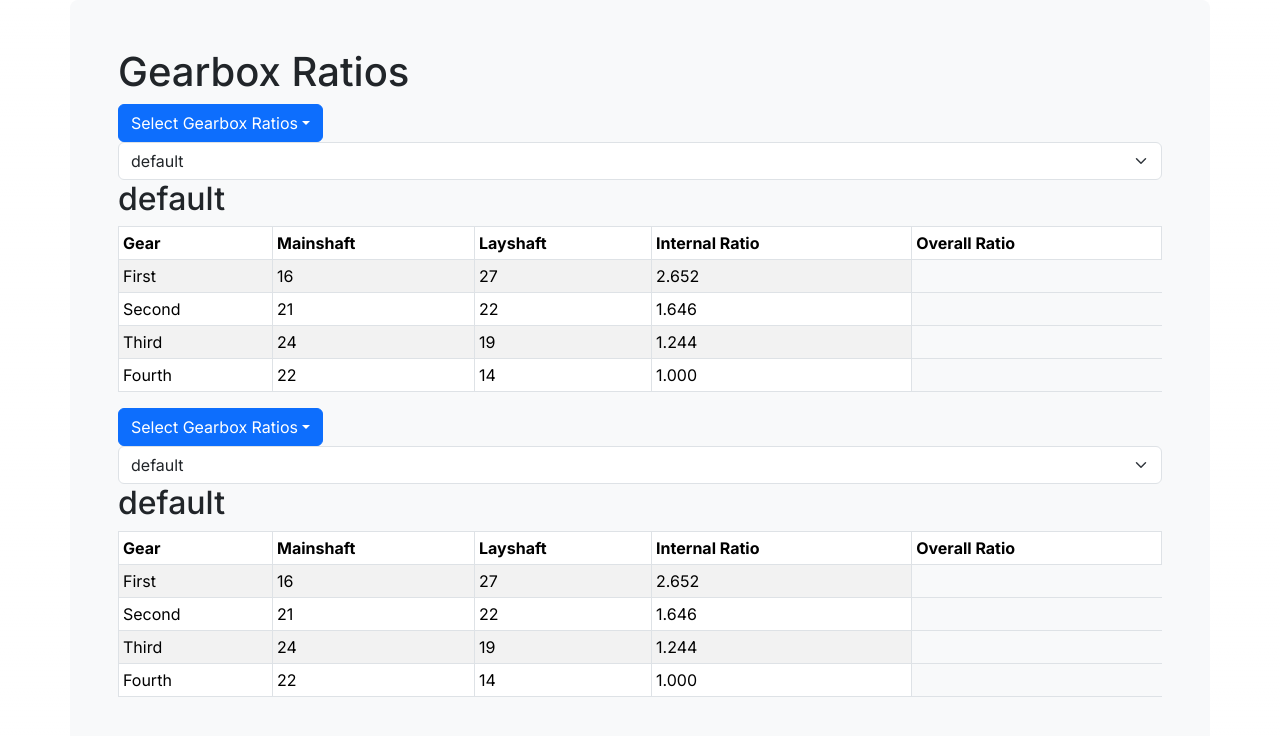
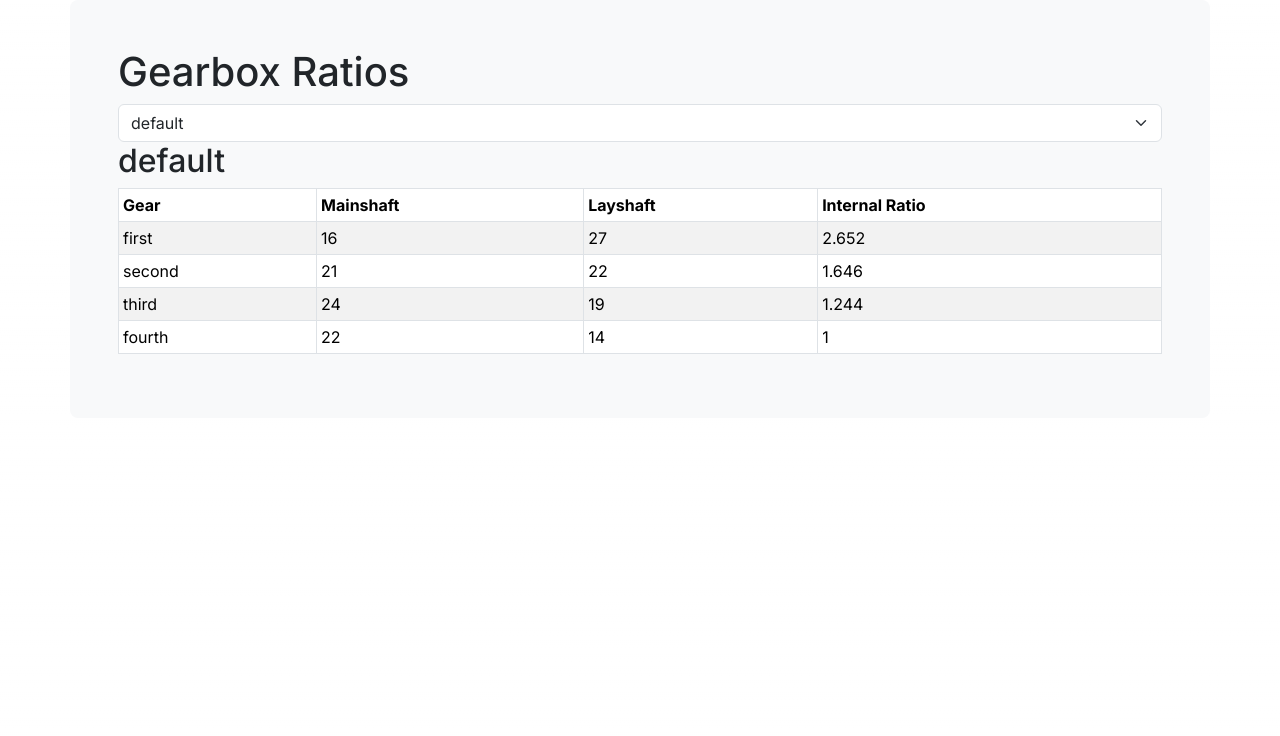
Before and after one commit to mnunn2/gearbox-ratios, a Next.js app: page / in a window 1280 px wide. Shown: the top 736 px of the page. Built offline with nearby package versions, Linux system fonts and the light colour scheme.

Commit message:
implemented data struct for tablew

```diff
--- a/src/app/page.tsx
+++ b/src/app/page.tsx
@@ -1,12 +1,11 @@
 import Container from "react-bootstrap/Container";
-import InternalRatio from "@/components/internalRatio";
+import GbRatios from "@/components/gbRatios";
 
 export default function Home() {
   return (
     <Container className="p-5 mb-4 bg-light rounded-3">
       <h1 className="header">Gearbox Ratios</h1>
-      <InternalRatio />
-      <InternalRatio />
+      <GbRatios />
     </Container>
   );
 }
--- /dev/null
+++ b/src/components/gbRatios.tsx
@@ -0,0 +1,41 @@
+"use client";
+import { useState } from "react";
+import Table from "react-bootstrap/Table";
+import Form from "react-bootstrap/Form";
+import GbSelector from "./gbSelector";
+
+type Ratios = Array<[string, number, number?]>;
+const enSp: number = 19,
+  clSp: number = 43,
+  gbSp: number = 19,
+  rwSp: number = 42;
+// const calcInt = (main: number, lay: number): number => {
+//     return (parseFloat(((lay / main) * topDiv).toFixed(3)))
+// }
+const calcOverall = (int: number): number => {
+  return parseFloat(((clSp / enSp) * (rwSp / gbSp) * int).toFixed(3));
+};
+
+// const topDiv = gbData.main4 / gbData.lay4;
+// const ratiosTable: Ratios = [
+//     ["first", calcInt(gbData.main1, gbData.lay1)],
+//     ["second", calcInt(gbData.main2, gbData.lay2)],
+//     ["third", calcInt(gbData.main3, gbData.lay3)],
+//     ["fourth", calcInt(gbData.main4, gbData.lay4)]
+// ]
+// ratiosTable.forEach((item) => item.push(calcOverall(item[1])));
+
+// copy the bits I need from the original file
+export default function GbRatios() {
+  const handleSelectChange = (e: React.ChangeEvent<HTMLSelectElement>) => {
+    setGbName(e.target.value);
+  };
+
+  const [gbName, setGbName] = useState("default");
+
+  return (
+    <>
+      <GbSelector />
+    </>
+  );
+}
--- /dev/null
+++ b/src/components/gbSelector.tsx
@@ -0,0 +1,80 @@
+"use client";
+import { useState } from "react";
+import { getGearData } from "@/lib/utils";
+import Table from "react-bootstrap/Table";
+import Form from "react-bootstrap/Form";
+
+const gearData = getGearData();
+type Ratios = Array<[string, number, number, number?]>;
+
+const calcInt = (main: number, lay: number, topDiv: number): number => {
+  return parseFloat(((lay / main) * topDiv).toFixed(3));
+};
+
+export default function GbSelector() {
+  const handleSelectChange = (e: React.ChangeEvent<HTMLSelectElement>) => {
+    setGbName(e.target.value);
+  };
+
+  const [gbName, setGbName] = useState("default");
+
+  return (
+    <>
+      <Form.Select value={gbName} onChange={handleSelectChange}>
+        {gearData.map((g) => {
+          return (
+            <option value={g.name} key={g.id}>
+              {g.name}
+            </option>
+          );
+        })}
+      </Form.Select>
+      <div>
+        <IntRatioTable name={gbName} />
+      </div>
+    </>
+  );
+}
+
+function IntRatioTable({ name }: { name: string }) {
+
+  const gb = gearData.filter((g) => g.name === name)[0];
+  const topDiv = gb.main4 / gb.lay4;
+
+  const ratiosTable: Ratios = [
+    ["first", gb.main1, gb.lay1, calcInt(gb.main1, gb.lay1, topDiv)],
+    ["second", gb.main2, gb.lay2, calcInt(gb.main2, gb.lay2, topDiv)],
+    ["third", gb.main3, gb.lay3, calcInt(gb.main3, gb.lay3, topDiv)],
+    ["fourth", gb.main4, gb.lay4, calcInt(gb.main4, gb.lay4, topDiv)],
+  ];
+
+  return (
+    <>
+      <h2>{gb.name}</h2>
+      <div>
+        <Table striped bordered size="sm">
+          <thead>
+            <tr>
+              <th>Gear</th>
+              <th>Mainshaft</th>
+              <th>Layshaft</th>
+              <th>Internal Ratio</th>
+            </tr>
+          </thead>
+          <tbody>
+            {ratiosTable.map((g, i) => {
+              return (
+                <tr key={i}>
+                  <td>{g[0]}</td>
+                  <td>{g[1]}</td>
+                  <td>{g[2]}</td>
+                  <td>{g[3]}</td>
+                </tr>
+              );
+            })}
+          </tbody>
+        </Table>
+      </div>
+    </>
+  );
+}
--- a/src/components/internalRatio.tsx
+++ /dev/null
@@ -1,103 +0,0 @@
-"use client";
-import { useState } from "react";
-import { getGearData } from "@/lib/utils";
-import Dropdown from "react-bootstrap/Dropdown";
-import DropdownButton from "react-bootstrap/DropdownButton";
-import Table from "react-bootstrap/Table";
-import Form from "react-bootstrap/Form";
-
-const gearData = getGearData();
-const engineSp: number = 19, clutchSp: number = 43, gbSp: number = 19, rwSp: number = 42;
-
-export default function InternalRatio() {
-  const handleGbSelection = (name: string) => {
-    setGbName(name);
-  };
-  const handleSelectChange = (e: React.ChangeEvent<HTMLSelectElement>) => {
-    setGbName(e.target.value);
-  };
-
-  const [gbName, setGbName] = useState("default");
-
-  return (
-    <>
-      <DropdownButton id="dropdown-basic-button" title="Select Gearbox Ratios">
-        {gearData.map((g) => {
-          return (
-            <Dropdown.Item onClick={() => handleGbSelection(g.name)} key={g.id}>
-              {g.name}
-            </Dropdown.Item>
-          );
-        })}
-      </DropdownButton>
-      <Form.Select value={gbName} onChange={handleSelectChange}>
-        {gearData.map((g) => {
-          return (
-            <option value={g.name} key={g.id}>
-              {g.name}
-            </option>
-          );
-        })}
-      </Form.Select>
-      <div>
-        <Ratio name={gbName} />
-      </div>
-    </>
-  );
-}
-
-function Ratio({ name }: { name: string }) {
-  const gb = gearData.filter((g) => g.name === name)[0];
-  const topDiv = gb.main4 / gb.lay4;
-  return (
-    <>
-      <h2>{gb.name}</h2>
-      <div>
-        <Table striped bordered size="sm">
-          <thead>
-            <tr>
-              <th>Gear</th>
-              <th>Mainshaft</th>
-              <th>Layshaft</th>
-              <th>Internal Ratio</th>
-              <th>Overall Ratio</th>
-            </tr>
-          </thead>
-          <tbody>
-            <tr>
-              <td>First</td>
-              <td>{gb.main1}</td>
-              <td>{gb.lay1}</td>
-              <td>{calcIntRatio(gb.main1, gb.lay1, topDiv)}</td>
-            </tr>
-            <tr>
-              <td>Second</td>
-              <td>{gb.main2}</td>
-              <td>{gb.lay2}</td>
-              <td>{calcIntRatio(gb.main2, gb.lay2, topDiv)}</td>
-            </tr>
-            <tr>
-              <td>Third</td>
-              <td>{gb.main3}</td>
-              <td>{gb.lay3}</td>
-              <td>{calcIntRatio(gb.main3, gb.lay3, topDiv)}</td>
-            </tr>
-            <tr>
-              <td>Fourth</td>
-              <td>{gb.main4}</td>
-              <td>{gb.lay4}</td>
-              <td>{calcIntRatio(gb.main4, gb.lay4, topDiv)}</td>
-            </tr>
-          </tbody>
-        </Table>
-      </div>
-    </>
-  );
-}
-
-function calcOverallRatio(gb: any) {
-}
-
-function calcIntRatio(main: number, lay: number, topDiv: number) {
-  return ((lay / main) * topDiv).toFixed(3);
-}
```
Also changed, not shown: src/components/internalRatio copy.tsx (deleted, +0 -67 lines).
